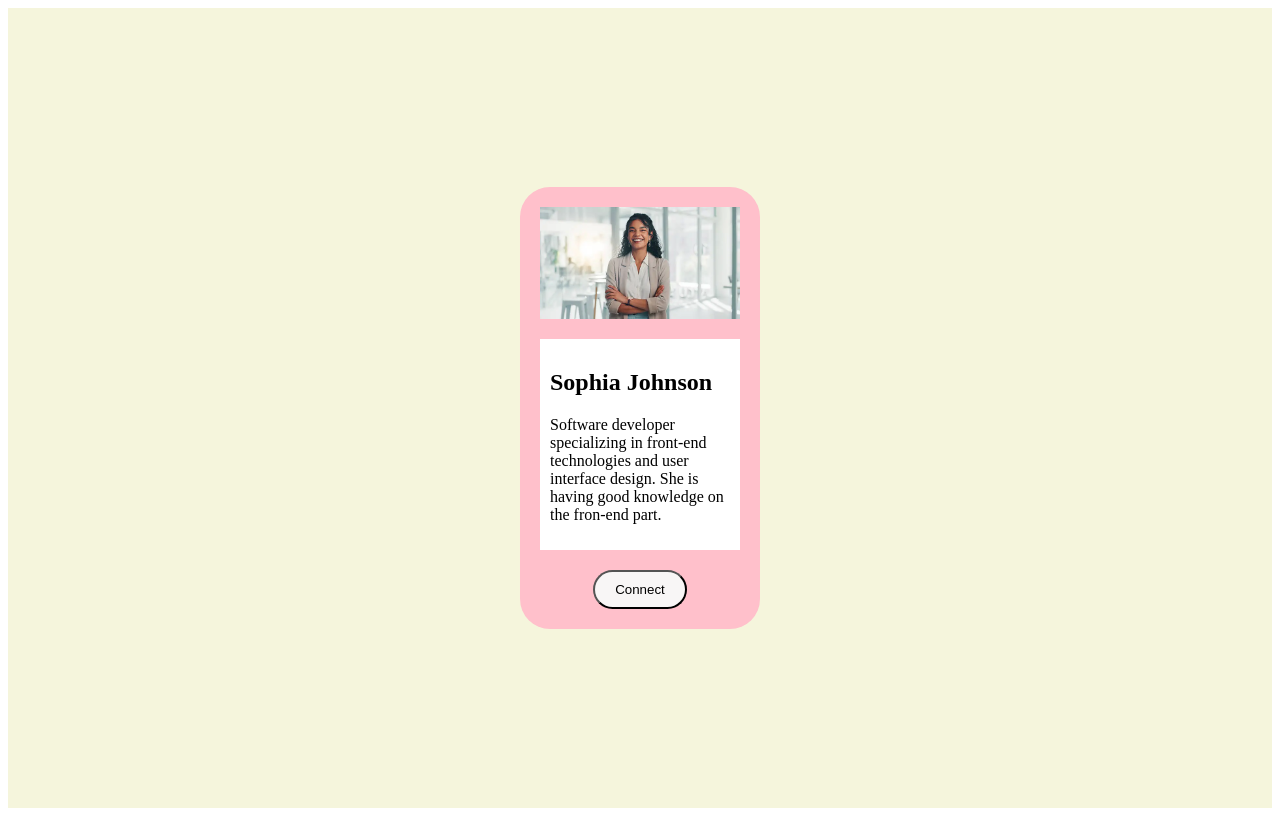
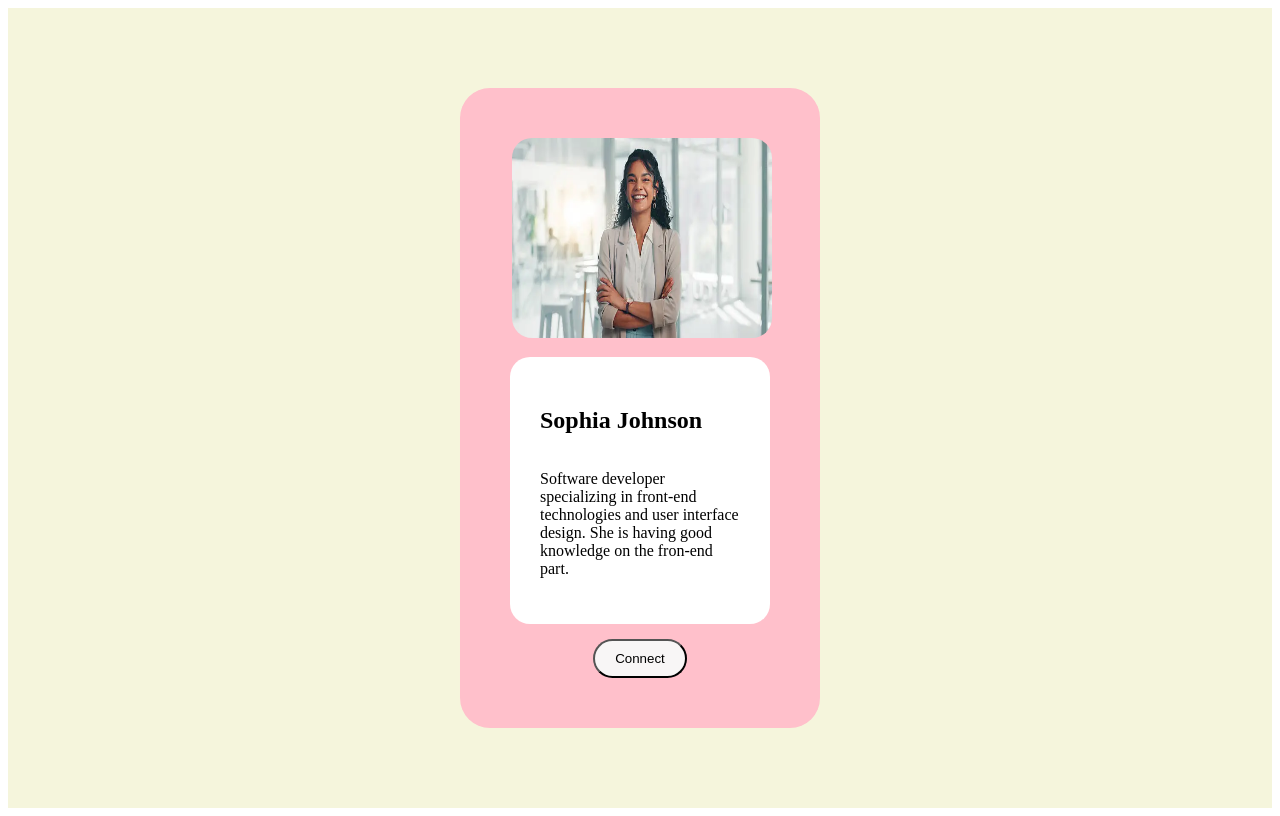
Before and after one commit to HarshithaGundu/html-css, a plain HTML site: page single_card.html in a window 1280 px wide. Drawn offline with Linux system fonts and the light colour scheme.

```diff
--- a/singlecard.css
+++ b/singlecard.css
@@ -11,17 +11,24 @@
 }
 
 .card_single_image img {
-    display: block;
-    width: 100%;
-    height: auto;
+    border-radius: 20px;
+    transform: translate(-28px);
+    width: 260px;
+    height: 200px;
+    marign-top: 30px;
+
 }
 
 .single_card_description{
-    padding: 10px;
+     display: flex;
+    padding: 25pxl;
+    width: 200px;
+    justify-content: flex-start;
+    flex-direction: column;
+    background-clip: white;
     background-color: white;
-    width: 200px;
-    box-sizing: border-box;
-    gap: 20px;
+    padding: 30px;
+    border-radius: 20px;
 }
 
 .card{
@@ -31,8 +38,8 @@
   flex-direction: column;
   align-items: center;
   justify-content: space-around;
-    padding: 20px;
-    gap: 20px;
+  padding: 50px;
+  gap: 15px;
 }
 
 .card single image{
```
Lines whose indentation alone changed are shown as unchanged.
